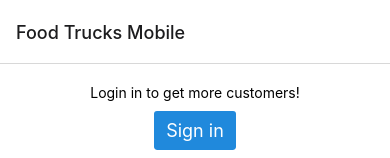
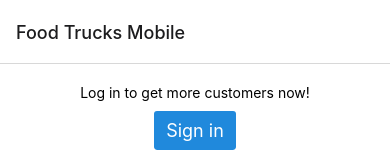
Before and after one commit to JRCcoding/foodtrucksmobile, a React Native app: screen / in a window 390 px wide. Shown: the top 158 px of the page. Built offline with nearby package versions, Linux system fonts and the light colour scheme; no server answers.

Commit message:
typo fix

```diff
--- a/screens/Welcome.tsx
+++ b/screens/Welcome.tsx
@@ -6,7 +6,7 @@ import { Button } from 'react-native-elements';
 const WelcomeScreen: React.FC<StackScreenProps<any>> = ({ navigation }) => {
   return (
     <View style={styles.container}>
-      <Text>Login in to get more customers!</Text>
+      <Text>Log in to get more customers now!</Text>
 
       <View style={styles.buttons}>
         <Button title="Sign in" buttonStyle={styles.button} onPress={() => navigation.navigate('Sign In')} />
```
